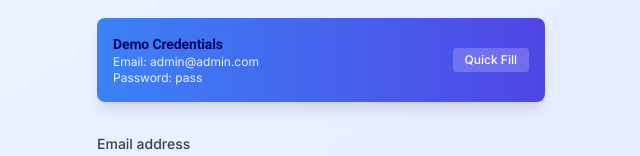
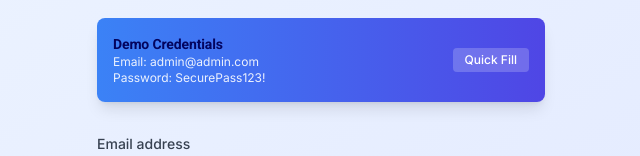
Before and after one commit to devshiv17/traderx-app, a React (Vite) app: page /login in a window 1280 px wide. Shown: the part 275-431 px from the top of the page, without its empty margins (319-959 px from the left). Built offline with nearby package versions, Linux system fonts and the light colour scheme; no server answers; the HTML template or start-up script is replaced by a standard one.

Commit message:
feat: enhance Login page with improved form handling

```diff
--- a/src/pages/Login.tsx
+++ b/src/pages/Login.tsx
@@ -224,12 +224,12 @@ export default function Login({ onLogin }: LoginProps) {
   const handleQuickFill = () => {
     setFormData({
       email: 'admin@admin.com',
-      password: 'pass',
+      password: 'SecurePass123!',
     });
     // Trigger validation for both fields
     setTimeout(() => {
       validateField('email', 'admin@admin.com');
-      validateField('password', 'pass');
+      validateField('password', 'SecurePass123!');
     }, 100);
   };
 
@@ -273,7 +273,7 @@ export default function Login({ onLogin }: LoginProps) {
             <div>
               <h3 className="font-semibold text-sm">Demo Credentials</h3>
               <p className="text-xs opacity-90">Email: admin@admin.com</p>
-              <p className="text-xs opacity-90">Password: pass</p>
+              <p className="text-xs opacity-90">Password: SecurePass123!</p>
             </div>
             <button
               onClick={handleQuickFill}
```
